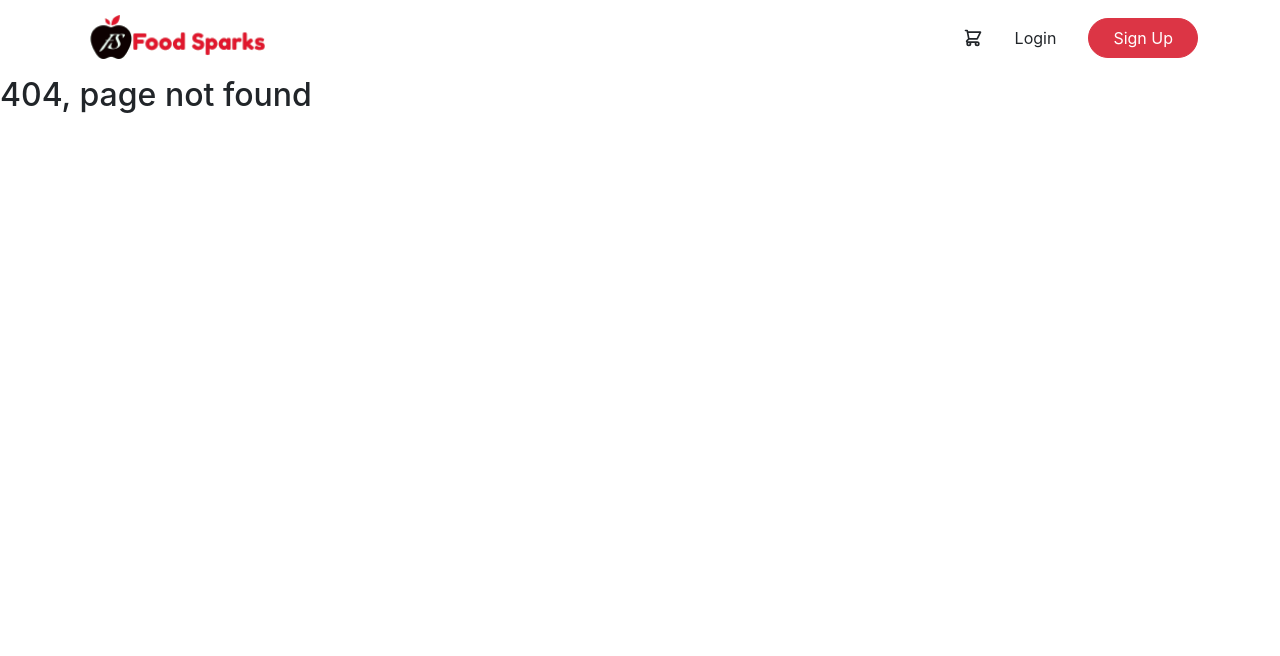
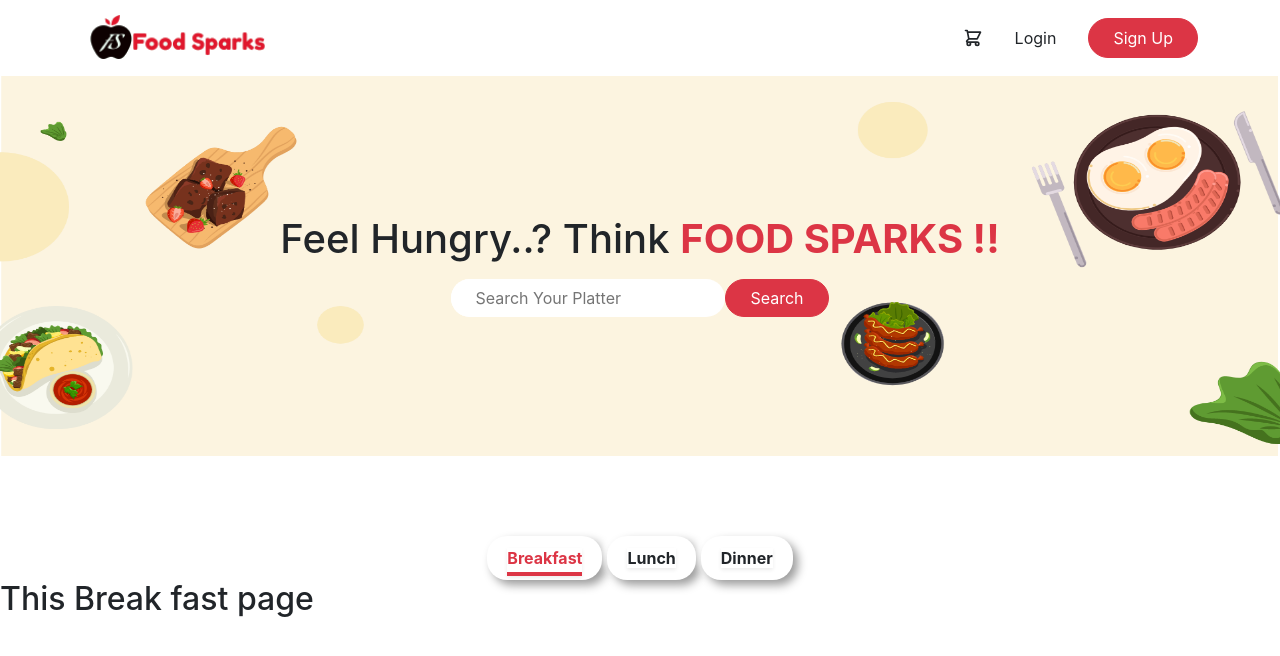
Before and after one commit to engrkashem/food-sparks, a React (Create React App) app: page /home/breakfast in a window 1280 px wide. Before the commit this address had no page. Shown: the top 656 px of the page. Built offline with nearby package versions, Linux system fonts and the light colour scheme; no server answers.

Commit message:
navigate custom link is created and context api setup done

```diff
--- a/src/App.js
+++ b/src/App.js
@@ -1,20 +1,36 @@
+import { createContext } from 'react';
 import { Route, Routes } from 'react-router-dom';
 import './App.css';
+import useFoods from './hooks/useFoods';
+import BreakFast from './Pages/Home/BreakFast/BreakFast';
+import Dinner from './Pages/Home/Dinner/Dinner';
 import Home from './Pages/Home/Home/Home';
+import Lunch from './Pages/Home/Lunch/Lunch';
 import Login from './Pages/Shared/Login/Login';
 import NavBar from './Pages/Shared/NavBar/NavBar';
 import NotFound from './Pages/Shared/NotFound/NotFound';
 
+
+export const FoodContext = createContext();
+
 function App() {
+
+  const [foods] = useFoods();
+
   return (
     <div >
       <NavBar></NavBar>
-      <Routes>
-        <Route path='/' element={<Home />}></Route>
-        <Route path='/home' element={<Home />}></Route>
-        <Route path='/login' element={<Login />}></Route>
-        <Route path='*' element={<NotFound />}></Route>
-      </Routes>
+      <FoodContext.Provider value={foods}>
+        <Routes>
+          <Route path='/' element={<Home />}></Route>
+          <Route path='/home' element={<Home />}>
+            <Route path='breakfast' element={<BreakFast />}></Route>
+            <Route path='lunch' element={<Lunch />}></Route>
+            <Route path='dinner' element={<Dinner />}></Route></Route>
+          <Route path='/login' element={<Login />}></Route>
+          <Route path='*' element={<NotFound />}></Route>
+        </Routes>
+      </FoodContext.Provider>
     </div>
   );
 }
--- a/src/Pages/Home/Banner/Banner.css
+++ b/src/Pages/Home/Banner/Banner.css
@@ -1,9 +1,13 @@
 .search-banner {
-    height: 450px;
+    height: 380px;
     background-image: url('../../../images/bannerbackground.png');
     background-repeat: no-repeat;
     background-size: 100vw 100%;
     margin: 0;
+    display: flex;
+    flex-direction: column;
+    justify-content: center;
+    align-items: center;
 }
 
 .search-container {
--- a/src/Pages/Home/Banner/Banner.js
+++ b/src/Pages/Home/Banner/Banner.js
@@ -3,11 +3,14 @@ import './Banner.css'
 
 const Banner = () => {
     return (
-        <div className='search-banner row justify-content-center align-items-center'>
-            <div className='search-container col-sm-4 rounded-pill bg-white'>
-                <div className=' d-flex justify-content-between'>
-                    <input className='border-0 ps-4 rounded-pill flex-grow-1' type="text" name="searchBox" id="search-field" placeholder='Search Your Platter' />
-                    <button className='btn btn-danger rounded-pill px-4'>Search</button>
+        <div className='search-banner'>
+            <h1 className='text-center mb-3'>Feel Hungry..? Think <span className='fw-bold text-danger'>FOOD SPARKS !!</span></h1>
+            <div className=' row '>
+                <div className='search-container col-sm-6 rounded-pill bg-white'>
+                    <div className=' d-flex justify-content-between'>
+                        <input className='border-0 ps-4 rounded-pill flex-grow-1' type="text" name="searchBox" id="search-field" placeholder='Search Your Platter' />
+                        <button className='btn btn-danger rounded-pill px-4'>Search</button>
+                    </div>
                 </div>
             </div>
         </div>
--- a/src/Pages/Home/BreakFast/BreakFast.js
+++ b/src/Pages/Home/BreakFast/BreakFast.js
@@ -1,6 +1,12 @@
-import React from 'react';
+import React, { useContext } from 'react';
+import { FoodContext } from '../../../App';
+
 
 const BreakFast = () => {
+
+    const foods = useContext(FoodContext)
+    console.log(foods)
+
     return (
         <div>
             <h2>This Break fast page</h2>
--- a/src/Pages/Home/Header/Header.js
+++ b/src/Pages/Home/Header/Header.js
@@ -6,7 +6,7 @@ import './Header.css';
 const Header = () => {
     return (
         <div>
-            <div className=''>
+            <div>
                 <Banner></Banner>
             </div >
         </div>
--- a/src/Pages/Home/Home/Home.js
+++ b/src/Pages/Home/Home/Home.js
@@ -1,12 +1,16 @@
 import React from 'react';
+import { Outlet } from 'react-router-dom';
 import Header from '../Header/Header';
+import NavigationLink from '../NavigationLink/NavigationLink';
 import './Home.css'
 
 const Home = () => {
+
     return (
         <div>
             <Header></Header>
-            <h2>This is Home</h2>
+            <NavigationLink></NavigationLink>
+            <Outlet></Outlet>
         </div>
     );
 };
--- /dev/null
+++ b/src/Pages/Home/NavigationLink/NavigationLink.css
@@ -0,0 +1,15 @@
+.link-container {
+    display: flex;
+    justify-content: center;
+    align-items: center;
+    gap: 5px;
+    margin-top: 80px;
+}
+
+.link {
+    border-radius: 20px;
+    background: #ffffff;
+    box-shadow: 5px 5px 10px #9c9c9c,
+        -5px -5px 10px #ffffff;
+    padding: 10px 20px;
+}
--- /dev/null
+++ b/src/Pages/Home/NavigationLink/NavigationLink.js
@@ -0,0 +1,22 @@
+import React from 'react';
+import CustomLink from '../../Shared/CustomLink/CustomLink';
+import './NavigationLink.css'
+
+const NavigationLink = () => {
+
+    return (
+        <div className='link-container'>
+            <div className='link'>
+                <CustomLink to={'/home/breakfast'}>Breakfast</CustomLink>
+            </div>
+            <div className="link">
+                <CustomLink to={'/home/lunch'}>Lunch</CustomLink>
+            </div>
+            <div className="link">
+                <CustomLink to={'/home/dinner'}>Dinner</CustomLink>
+            </div>
+        </div>
+    );
+};
+
+export default NavigationLink;
--- /dev/null
+++ b/src/Pages/Shared/CustomLink/CustomLink.js
@@ -0,0 +1,21 @@
+import React from 'react';
+import { Link, useMatch, useResolvedPath } from 'react-router-dom';
+
+const CustomLink = ({ children, to, ...props }) => {
+    let resolved = useResolvedPath(to);
+    let match = useMatch({ path: resolved.pathname, end: true });
+
+    return (
+        <div>
+            <Link
+                className={`text-decoration-none fw-bold shadow-sm ${match ? 'text-danger border-bottom border-4 border-danger pb-1' : 'text-dark'}`}
+                to={to}
+                {...props}
+            >
+                {children}
+            </Link>
+        </div>
+    );
+};
+
+export default CustomLink;
--- /dev/null
+++ b/src/hooks/useFoods.js
@@ -0,0 +1,16 @@
+import { useEffect, useState } from "react";
+
+
+const useFoods = () => {
+    const [foods, setFoods] = useState([]);
+
+    useEffect(() => {
+        fetch('https://raw.githubusercontent.com/engrkashem/food-sparks/main/public/food.json')
+            .then(res => res.json())
+            .then(data => setFoods(data))
+    }, []);
+
+    return [foods, setFoods];
+}
+
+export default useFoods;
```
